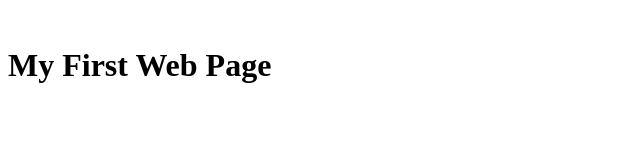
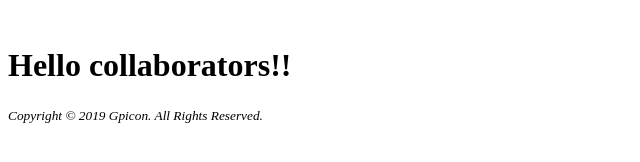
Before and after one commit to gilbertopicon/assignment02, a plain HTML site: page index.html in a window 1280 px wide. Shown: the whole page, without its empty margins (0-640 px from the left). Drawn offline with Linux system fonts and the light colour scheme.

Commit message:
Changing head title and h1 text Adding footer

```diff
--- a/index.html
+++ b/index.html
@@ -7,12 +7,15 @@ Purpose: Creating local and remote repositories
 <!DOCTYPE html>
 <html lang="en">
     <head>
-        <title>My Page</title>
+        <title>GPicon - Asgn02</title>
     </head>
     <body>
         <br>
-            <h1>
-                My First Web Page
-            </h1>
-        </body>
+        <h1>
+            Hello collaborators!!
+        </h1>
+        <footer>
+            <small><i>Copyright &copy; 2019 Gpicon. All Rights Reserved.</i></small>
+        </footer>
+    </body>
 </html>
```
